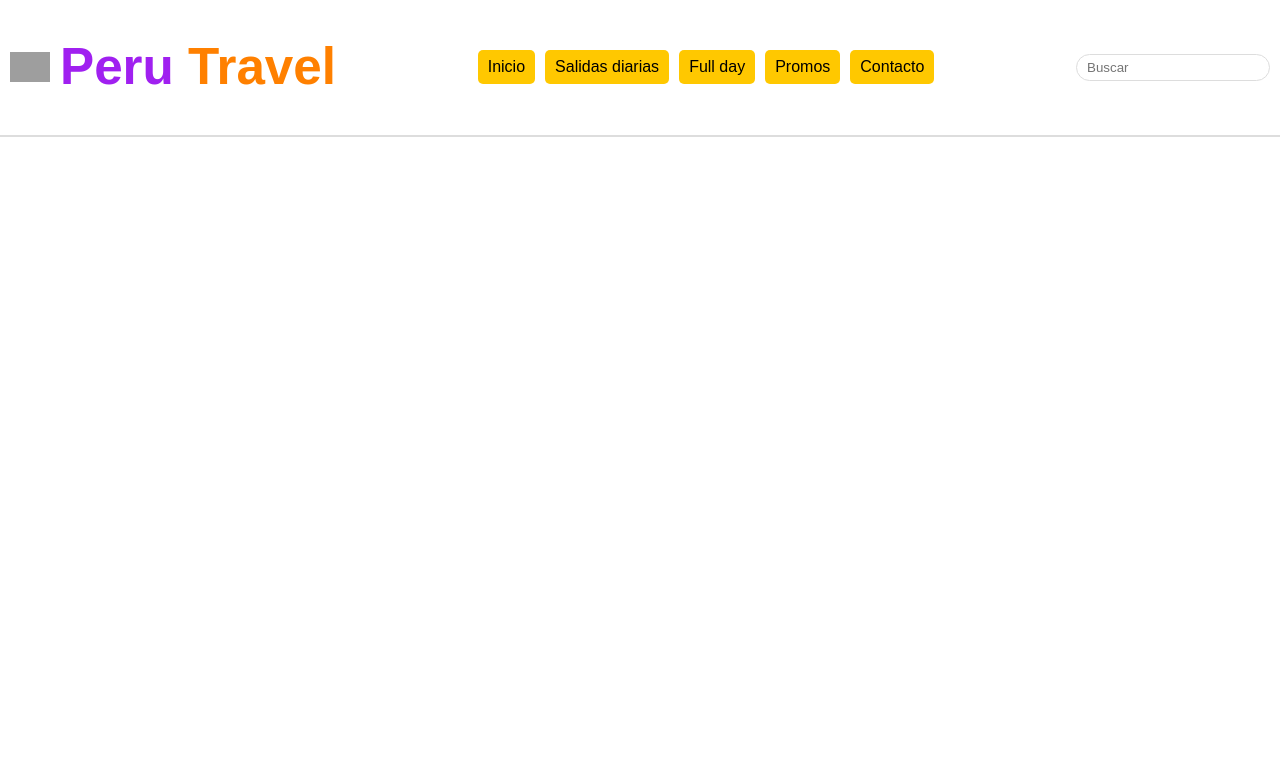
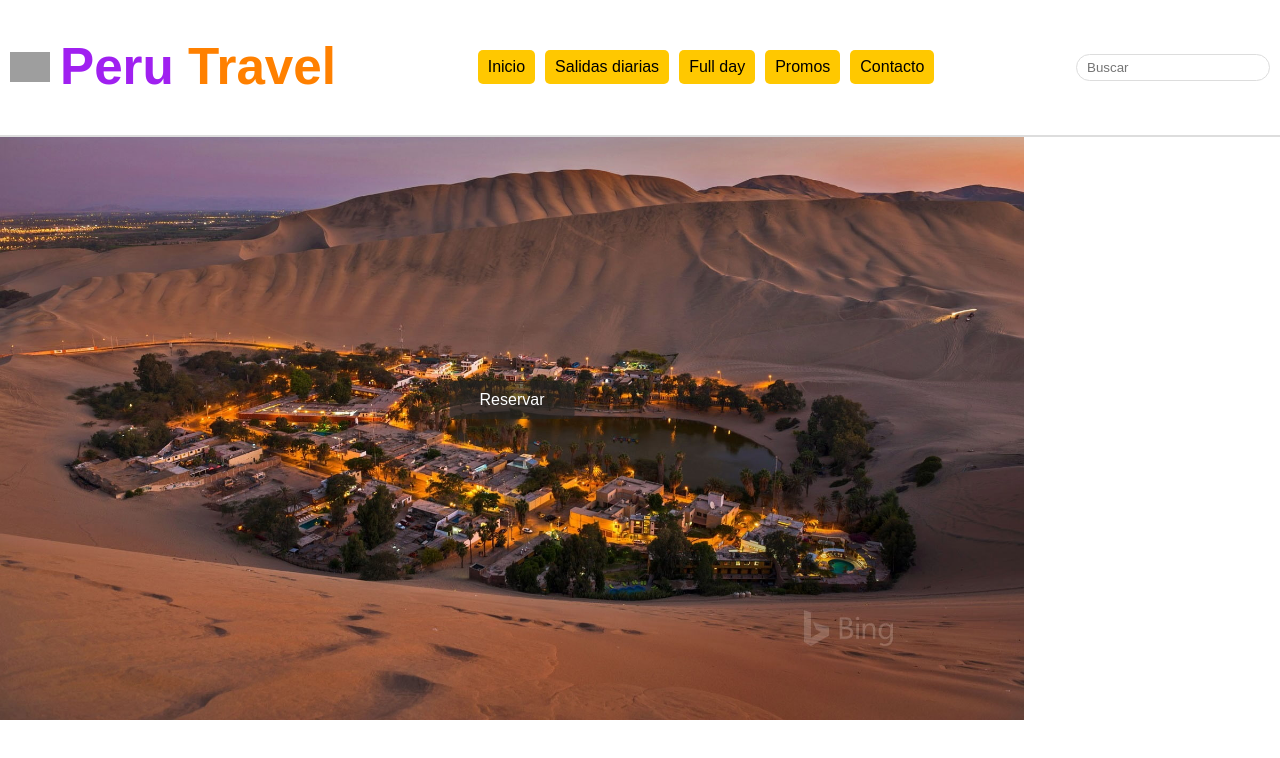
Before and after one commit to Rigosol/TravelPeru, a React (Vite) app in the folder web/: page / in a window 1280 px wide. Shown: the top 758 px of the page. Built offline with nearby package versions, Linux system fonts and the light colour scheme; grey boxes are pictures that could not be loaded.

Commit message:
avance 1.0

```diff
--- a/web/src/App.css
+++ b/web/src/App.css
@@ -9,7 +9,7 @@ header {
   display: flex;
   justify-content: center;
   align-items: center;
-  padding: 5px 10px; /* Reducido el padding */
+  padding: 5px 10px;
   background-color: white;
   border-bottom: 2px solid #ddd;
   position: fixed;
@@ -25,7 +25,7 @@ header {
 }
 
 .logo img {
-  max-width: 40px; /* Reducido el tamaño de la imagen */
+  max-width: 40px;
   margin-right: 10px;
 }
 
@@ -36,8 +36,8 @@ header {
 }
 
 .menu-item {
-  margin: 0 5px; /* Reducido el margen */
-  padding: 5px 10px; /* Reducido el padding */
+  margin: 0 5px;
+  padding: 5px 10px;
   background-color: #FFC800;
   color: #000;
   text-decoration: none;
@@ -46,7 +46,7 @@ header {
 }
 
 .menu-item:hover {
-  background-color: #FF00FF; /* Color rosa al pasar el mouse */
+  background-color: #FF00FF;
 }
 
 .search-bar {
@@ -65,9 +65,46 @@ header {
   padding-left: 10px;
 }
 
-/* Asegúrate de que el menú se mantenga centrado incluso en pantallas más grandes */
 .menu-container {
   flex-grow: 1;
   display: flex;
   justify-content: center;
 }
+
+.banner {
+  position: relative;
+  width: 100%;
+  height: 80vh; /* Cambiado a 80% del alto del viewport */
+  margin: 0;
+  padding: 0;
+}
+
+.banner img {
+  width: 100%;
+  height: 100%;
+  object-fit: cover;
+}
+
+.button-container {
+  position: absolute;
+  top: 50%;
+  left: 50%;
+  transform: translate(-50%, -50%);
+}
+
+.central-button {
+  padding: 10px 30px;
+  font-size: 16px;
+  color: white;
+  background-color: #262624a0;
+  border: none;
+  border-radius: 5px;
+  cursor: pointer;
+  transition: background-color 0.3s ease, transform 0.3s ease;
+}
+
+.central-button:hover {
+  background-color: #ebd82e;
+  color: black;
+  transform: scale(1.2);
+}
--- a/web/src/App.jsx
+++ b/web/src/App.jsx
@@ -1,10 +1,13 @@
 import React from 'react';
 import Menu from './componente/Menu';
+import Banner from './componente/banners';
 
 function App() {
   return (
     <div>
       <Menu />
+      <Banner />
+
     </div>
   );
 }
--- a/web/src/componente/banners.jsx
+++ b/web/src/componente/banners.jsx
@@ -0,0 +1,16 @@
+import React from 'react';
+import '../App.css';
+import bannerImage from '../componente/imageLUIS/BANNER1 (2).jpg'; // Asegúrate de que la ruta sea correcta
+
+function Banner() {
+  return (
+    <section className="banner">
+      <img src={bannerImage} alt="Banner" />
+      <div className="button-container">
+        <button className="central-button">Reservar</button>
+      </div>
+    </section>
+  );
+}
+
+export default Banner;
```
Also changed, not shown: web/src/componente/imageLUIS/BANNER1 (2).jpg (added).
